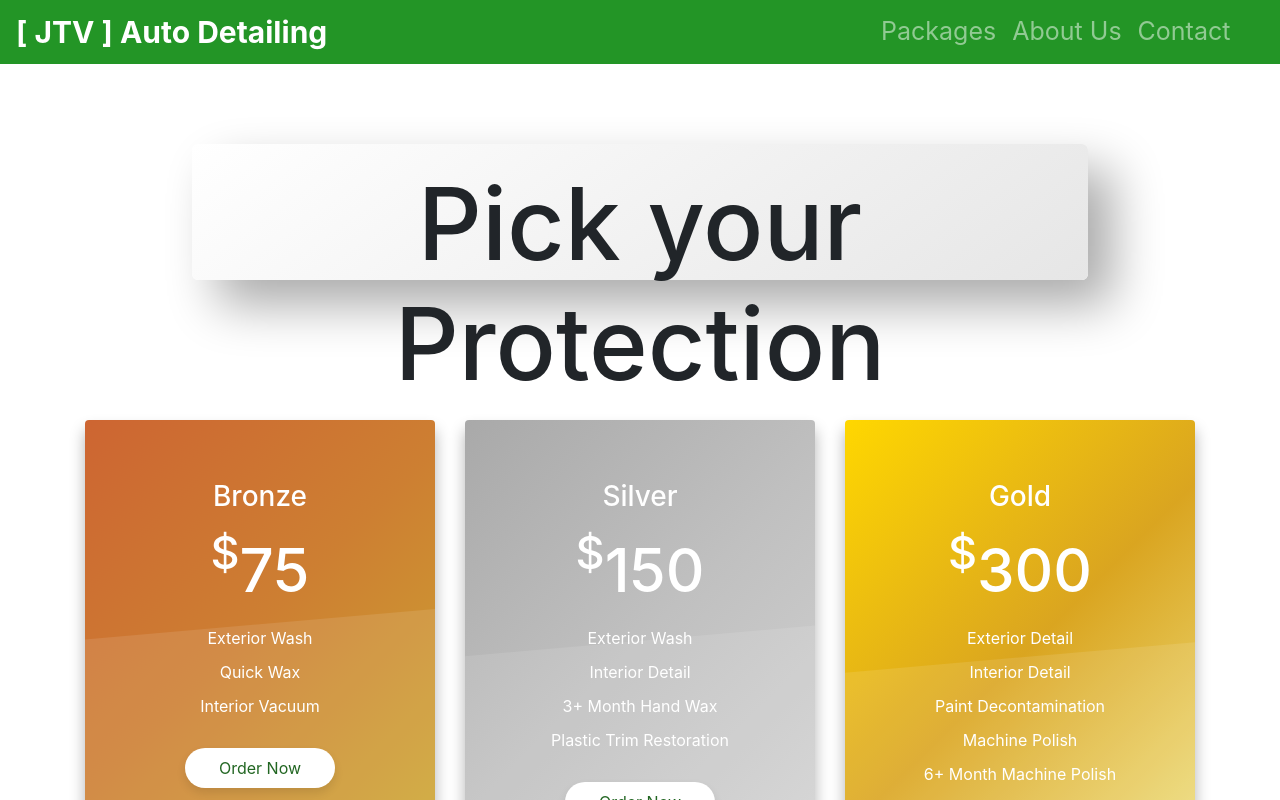
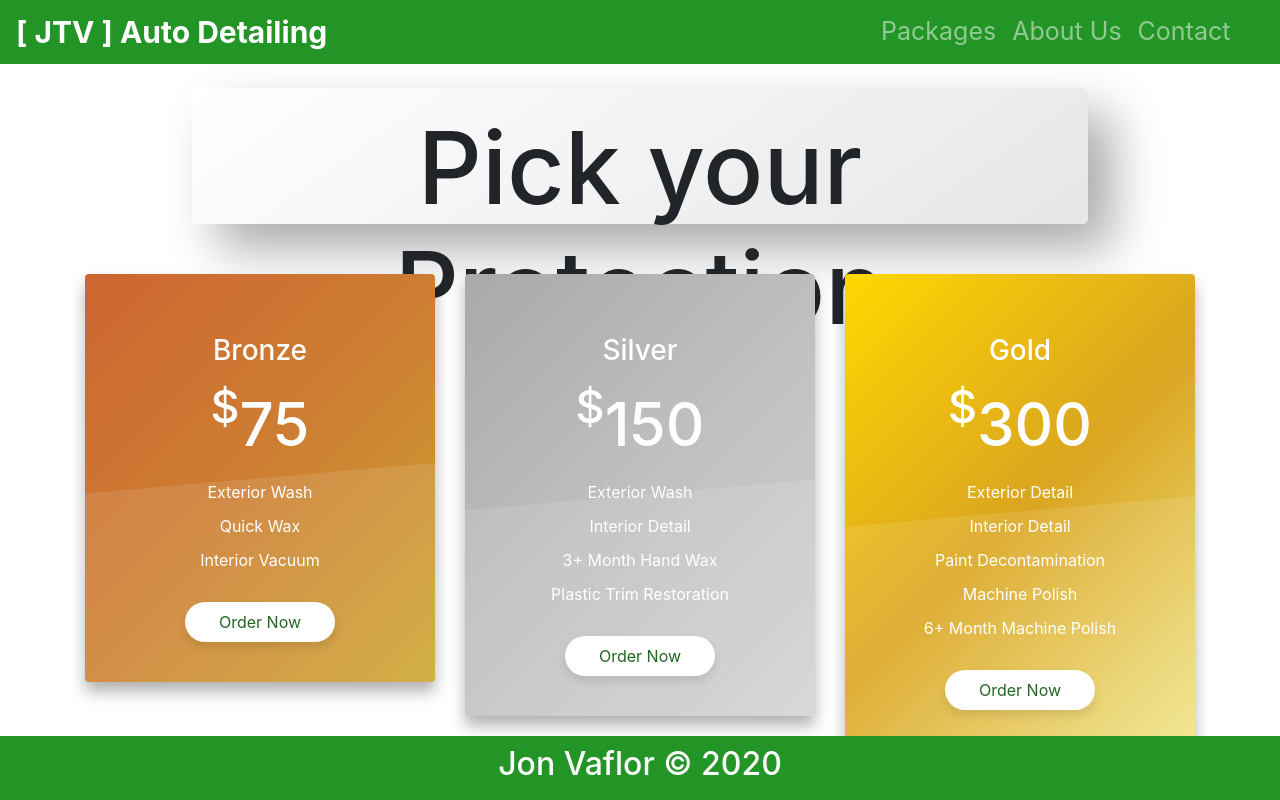
Before and after one commit to Jonny2424/JTV-Frontend, a React (Create React App) app in the folder jtv-app-frontend/: page /packages in a window 1280 px wide. Shown: the top 800 px of the page. Built offline with nearby package versions, Linux system fonts and the light colour scheme.

Commit message:
added footer and cleaned up packages

```diff
--- a/jtv-app-frontend/src/App.css
+++ b/jtv-app-frontend/src/App.css
@@ -137,7 +137,7 @@ body .bg-dark {
 }
 
 #package {
-  margin-top: 10vh;
+  margin-top: 3vh;
   padding: 20px;
   width: 70vw;
   height: 17vh;
@@ -160,9 +160,9 @@ body {
 
 section {
   width: 100%;
-  height: 100vh;
+  height: 60vh;
   box-sizing: border-box;
-  padding: 140px 0;
+  padding: 50px 0;
 }
 
 .card {
--- a/jtv-app-frontend/src/App.js
+++ b/jtv-app-frontend/src/App.js
@@ -9,7 +9,7 @@ import Homepage from './components/webpageComponents/Homepage';
 import Packages from './components/webpageComponents/Packages';
 import AboutUs from './components/webpageComponents/AboutUs';
 import ContactUs from './components/webpageComponents/ContactUs';
-import { CSVLink, CSVDownload } from "react-csv";
+import Footer from './components/webpageComponents/Footer';
 
 
 class App extends Component {
@@ -73,7 +73,7 @@ class App extends Component {
             {/* <RegisterForm handleRegister={this.handleRegister}/> */}
           </>
         }
-
+        <Footer />
       </div>
     );
   }
--- /dev/null
+++ b/jtv-app-frontend/src/components/webpageComponents/Footer.js
@@ -0,0 +1,12 @@
+import React from 'react'
+import { Navbar } from 'react-bootstrap';
+
+export default function Footer() {
+    return (
+        <Navbar className="justify-content-center" fixed="bottom" bg="dark" style={{textAlign: "center", color: "white"}}>
+            <div>
+                <h2>Jon Vaflor &copy; 2020</h2>
+            </div>
+        </Navbar>
+    )
+}
```
Also changed, not shown: jtv-app-frontend/src/components/webpageComponents/Header.js (line endings or trailing spaces).
